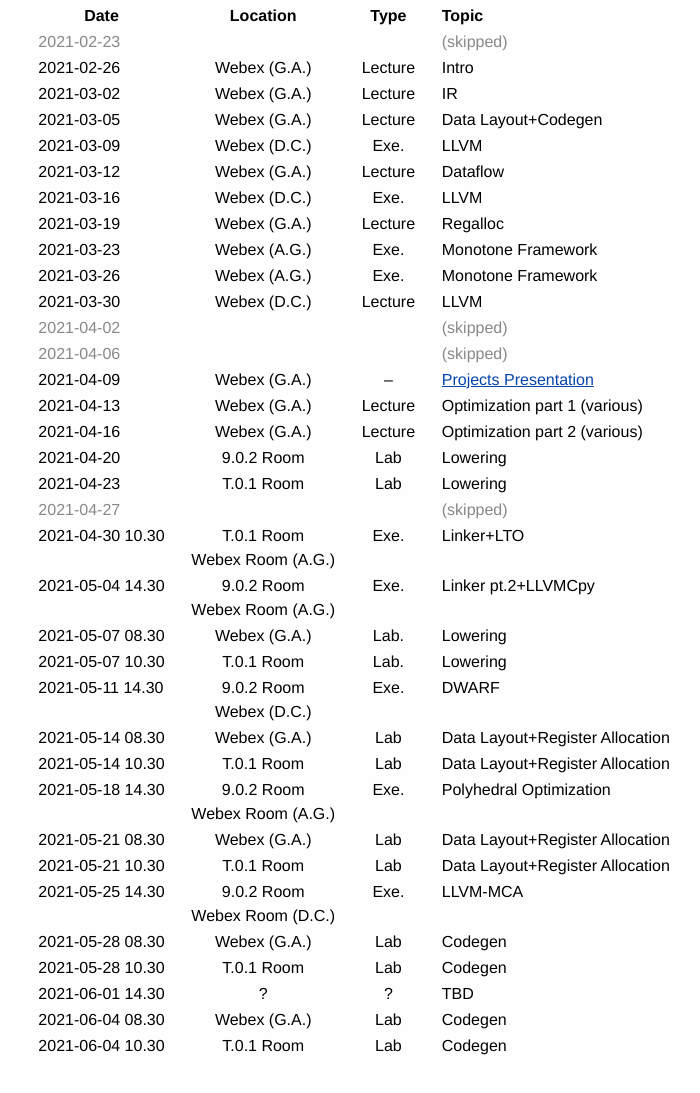
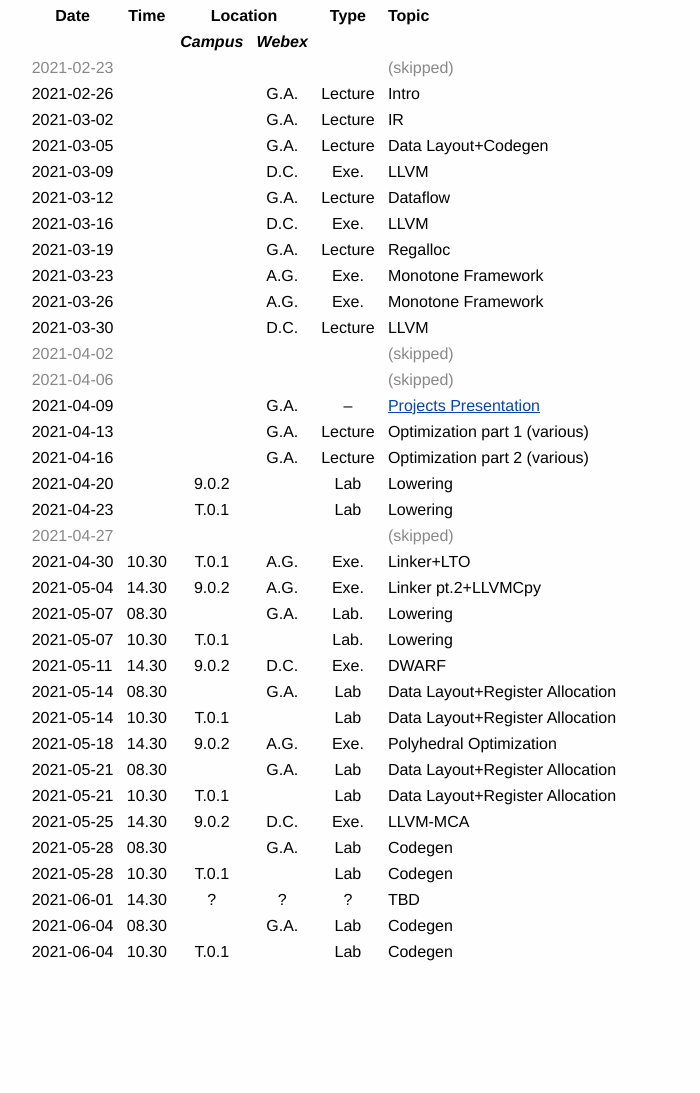
Before and after one commit to cto-course-polimi/cto-course-polimi.github.io, a plain HTML site: page cal.html in a window 1280 px wide. Shown: the part 149-1242 px from the top of the page, without its empty margins (279-979 px from the left). After the commit the page ends 1180 px from the top, so only its background shows below. Drawn offline with Linux system fonts and the light colour scheme.

Commit message:
Regen site

```diff
--- a/cal.html
+++ b/cal.html
@@ -196,8 +196,8 @@ table {
 
 td, th {
   vertical-align: top;
-  padding-right: 10pt;
-  padding-left: 10pt;
+  padding-right: 5pt;
+  padding-left: 5pt;
 }
 
 @media only screen and (min-width: 480px) {
@@ -300,7 +300,10 @@ Code Transformation and Optimization (2021)
 <th>
 <strong>Date</strong>
 </th>
-<th style="text-align:center;">
+<th>
+<strong>Time</strong>
+</th>
+<th style="text-align:center;" colspan="2">
 <strong>Location</strong>
 </th>
 <th style="text-align:center;">
@@ -310,9 +313,29 @@ Code Transformation and Optimization (2021)
 <strong>Topic</strong>
 </th>
 </tr>
+<tr>
+<th>
+</th>
+<th>
+</th>
+<th style="text-align:center;">
+<em>Campus</em>
+</th>
+<th style="text-align:center;">
+<em>Webex</em>
+</th>
+<th style="text-align:center;">
+</th>
+<th style="text-align:left;">
+</th>
+</tr>
 <tr style="color:#888">
 <td>
 2021-02-23
+</td>
+<td>
+</td>
+<td style="text-align:center;">
 </td>
 <td style="text-align:center;">
 </td>
@@ -326,8 +349,12 @@ Code Transformation and Optimization (2021)
 <td>
 2021-02-26
 </td>
+<td>
+</td>
 <td style="text-align:center;">
-Webex (G.A.)
+</td>
+<td style="text-align:center;">
+G.A.
 </td>
 <td style="text-align:center;">
 Lecture
@@ -340,8 +367,12 @@ Intro
 <td>
 2021-03-02
 </td>
+<td>
+</td>
 <td style="text-align:center;">
-Webex (G.A.)
+</td>
+<td style="text-align:center;">
+G.A.
 </td>
 <td style="text-align:center;">
 Lecture
@@ -354,8 +385,12 @@ IR
 <td>
 2021-03-05
 </td>
+<td>
+</td>
 <td style="text-align:center;">
-Webex (G.A.)
+</td>
+<td style="text-align:center;">
+G.A.
 </td>
 <td style="text-align:center;">
 Lecture
@@ -368,8 +403,12 @@ Data Layout+Codegen
 <td>
 2021-03-09
 </td>
+<td>
+</td>
 <td style="text-align:center;">
-Webex (D.C.)
+</td>
+<td style="text-align:center;">
+D.C.
 </td>
 <td style="text-align:center;">
 Exe.
@@ -382,8 +421,12 @@ LLVM
 <td>
 2021-03-12
 </td>
+<td>
+</td>
 <td style="text-align:center;">
-Webex (G.A.)
+</td>
+<td style="text-align:center;">
+G.A.
 </td>
 <td style="text-align:center;">
 Lecture
@@ -396,8 +439,12 @@ Dataflow
 <td>
 2021-03-16
 </td>
+<td>
+</td>
 <td style="text-align:center;">
-Webex (D.C.)
+</td>
+<td style="text-align:center;">
+D.C.
 </td>
 <td style="text-align:center;">
 Exe.
@@ -410,8 +457,12 @@ LLVM
 <td>
 2021-03-19
 </td>
+<td>
+</td>
 <td style="text-align:center;">
-Webex (G.A.)
+</td>
+<td style="text-align:center;">
+G.A.
 </td>
 <td style="text-align:center;">
 Lecture
@@ -424,8 +475,12 @@ Regalloc
 <td>
 2021-03-23
 </td>
+<td>
+</td>
 <td style="text-align:center;">
-Webex (A.G.)
+</td>
+<td style="text-align:center;">
+A.G.
 </td>
 <td style="text-align:center;">
 Exe.
@@ -438,8 +493,12 @@ Monotone Framework
 <td>
 2021-03-26
 </td>
+<td>
+</td>
 <td style="text-align:center;">
-Webex (A.G.)
+</td>
+<td style="text-align:center;">
+A.G.
 </td>
 <td style="text-align:center;">
 Exe.
@@ -452,8 +511,12 @@ Monotone Framework
 <td>
 2021-03-30
 </td>
+<td>
+</td>
 <td style="text-align:center;">
-Webex (D.C.)
+</td>
+<td style="text-align:center;">
+D.C.
 </td>
 <td style="text-align:center;">
 Lecture
@@ -465,6 +528,10 @@ LLVM
 <tr style="color:#888">
 <td>
 2021-04-02
+</td>
+<td>
+</td>
+<td style="text-align:center;">
 </td>
 <td style="text-align:center;">
 </td>
@@ -478,6 +545,10 @@ LLVM
 <td>
 2021-04-06
 </td>
+<td>
+</td>
+<td style="text-align:center;">
+</td>
 <td style="text-align:center;">
 </td>
 <td style="text-align:center;">
@@ -490,8 +561,12 @@ LLVM
 <td>
 2021-04-09
 </td>
+<td>
+</td>
 <td style="text-align:center;">
-Webex (G.A.)
+</td>
+<td style="text-align:center;">
+G.A.
 </td>
 <td style="text-align:center;">
 –
@@ -504,8 +579,12 @@ Webex (G.A.)
 <td>
 2021-04-13
 </td>
+<td>
+</td>
 <td style="text-align:center;">
-Webex (G.A.)
+</td>
+<td style="text-align:center;">
+G.A.
 </td>
 <td style="text-align:center;">
 Lecture
@@ -518,8 +597,12 @@ Optimization part 1 (various)
 <td>
 2021-04-16
 </td>
+<td>
+</td>
 <td style="text-align:center;">
-Webex (G.A.)
+</td>
+<td style="text-align:center;">
+G.A.
 </td>
 <td style="text-align:center;">
 Lecture
@@ -532,8 +615,12 @@ Optimization part 2 (various)
 <td>
 2021-04-20
 </td>
+<td>
+</td>
 <td style="text-align:center;">
-9.0.2 Room
+9.0.2
+</td>
+<td style="text-align:center;">
 </td>
 <td style="text-align:center;">
 Lab
@@ -546,8 +633,12 @@ Lowering
 <td>
 2021-04-23
 </td>
+<td>
+</td>
 <td style="text-align:center;">
-T.0.1 Room
+T.0.1
+</td>
+<td style="text-align:center;">
 </td>
 <td style="text-align:center;">
 Lab
@@ -560,6 +651,10 @@ Lowering
 <td>
 2021-04-27
 </td>
+<td>
+</td>
+<td style="text-align:center;">
+</td>
 <td style="text-align:center;">
 </td>
 <td style="text-align:center;">
@@ -570,10 +665,16 @@ Lowering
 </tr>
 <tr>
 <td>
-2021-04-30 10.30
+2021-04-30
+</td>
+<td>
+10.30
 </td>
 <td style="text-align:center;">
-T.0.1 Room <br> Webex Room (A.G.)
+T.0.1
+</td>
+<td style="text-align:center;">
+A.G.
 </td>
 <td style="text-align:center;">
 Exe.
@@ -584,10 +685,16 @@ Linker+LTO
 </tr>
 <tr>
 <td>
-2021-05-04 14.30
+2021-05-04
+</td>
+<td>
+14.30
 </td>
 <td style="text-align:center;">
-9.0.2 Room <br> Webex Room (A.G.)
+9.0.2
+</td>
+<td style="text-align:center;">
+A.G.
 </td>
 <td style="text-align:center;">
 Exe.
@@ -598,10 +705,15 @@ Linker pt.2+LLVMCpy
 </tr>
 <tr>
 <td>
-2021-05-07 08.30
+2021-05-07
+</td>
+<td>
+08.30
 </td>
 <td style="text-align:center;">
-Webex (G.A.)
+</td>
+<td style="text-align:center;">
+G.A.
 </td>
 <td style="text-align:center;">
 Lab.
@@ -612,10 +724,15 @@ Lowering
 </tr>
 <tr>
 <td>
-2021-05-07 10.30
+2021-05-07
+</td>
+<td>
+10.30
 </td>
 <td style="text-align:center;">
-T.0.1 Room
+T.0.1
+</td>
+<td style="text-align:center;">
 </td>
 <td style="text-align:center;">
 Lab.
@@ -626,10 +743,16 @@ Lowering
 </tr>
 <tr>
 <td>
-2021-05-11 14.30
+2021-05-11
+</td>
+<td>
+14.30
 </td>
 <td style="text-align:center;">
-9.0.2 Room <br> Webex (D.C.)
+9.0.2
+</td>
+<td style="text-align:center;">
+D.C.
 </td>
 <td style="text-align:center;">
 Exe.
@@ -640,10 +763,15 @@ DWARF
 </tr>
 <tr>
 <td>
-2021-05-14 08.30
+2021-05-14
+</td>
+<td>
+08.30
 </td>
 <td style="text-align:center;">
-Webex (G.A.)
+</td>
+<td style="text-align:center;">
+G.A.
 </td>
 <td style="text-align:center;">
 Lab
@@ -654,10 +782,15 @@ Data Layout+Register Allocation
 </tr>
 <tr>
 <td>
-2021-05-14 10.30
+2021-05-14
+</td>
+<td>
+10.30
 </td>
 <td style="text-align:center;">
-T.0.1 Room
+T.0.1
+</td>
+<td style="text-align:center;">
 </td>
 <td style="text-align:center;">
 Lab
@@ -668,10 +801,16 @@ Data Layout+Register Allocation
 </tr>
 <tr>
 <td>
-2021-05-18 14.30
+2021-05-18
+</td>
+<td>
+14.30
 </td>
 <td style="text-align:center;">
-9.0.2 Room <br> Webex Room (A.G.)
+9.0.2
+</td>
+<td style="text-align:center;">
+A.G.
 </td>
 <td style="text-align:center;">
 Exe.
@@ -682,10 +821,15 @@ Polyhedral Optimization
 </tr>
 <tr>
 <td>
-2021-05-21 08.30
+2021-05-21
+</td>
+<td>
+08.30
 </td>
 <td style="text-align:center;">
-Webex (G.A.)
+</td>
+<td style="text-align:center;">
+G.A.
 </td>
 <td style="text-align:center;">
 Lab
@@ -696,10 +840,15 @@ Data Layout+Register Allocation
 </tr>
 <tr>
 <td>
-2021-05-21 10.30
+2021-05-21
+</td>
+<td>
+10.30
 </td>
 <td style="text-align:center;">
-T.0.1 Room
+T.0.1
+</td>
+<td style="text-align:center;">
 </td>
 <td style="text-align:center;">
 Lab
@@ -710,10 +859,16 @@ Data Layout+Register Allocation
 </tr>
 <tr>
 <td>
-2021-05-25 14.30
+2021-05-25
+</td>
+<td>
+14.30
 </td>
 <td style="text-align:center;">
-9.0.2 Room <br> Webex Room (D.C.)
+9.0.2
+</td>
+<td style="text-align:center;">
+D.C.
 </td>
 <td style="text-align:center;">
 Exe.
@@ -724,10 +879,15 @@ LLVM-MCA
 </tr>
 <tr>
 <td>
-2021-05-28 08.30
+2021-05-28
+</td>
+<td>
+08.30
 </td>
 <td style="text-align:center;">
-Webex (G.A.)
+</td>
+<td style="text-align:center;">
+G.A.
 </td>
 <td style="text-align:center;">
 Lab
@@ -738,10 +898,15 @@ Codegen
 </tr>
 <tr>
 <td>
-2021-05-28 10.30
+2021-05-28
+</td>
+<td>
+10.30
 </td>
 <td style="text-align:center;">
-T.0.1 Room
+T.0.1
+</td>
+<td style="text-align:center;">
 </td>
 <td style="text-align:center;">
 Lab
@@ -752,7 +917,13 @@ Codegen
 </tr>
 <tr>
 <td>
-2021-06-01 14.30
+2021-06-01
+</td>
+<td>
+14.30
+</td>
+<td style="text-align:center;">
+?
 </td>
 <td style="text-align:center;">
 ?
@@ -766,10 +937,15 @@ TBD
 </tr>
 <tr>
 <td>
-2021-06-04 08.30
+2021-06-04
+</td>
+<td>
+08.30
 </td>
 <td style="text-align:center;">
-Webex (G.A.)
+</td>
+<td style="text-align:center;">
+G.A.
 </td>
 <td style="text-align:center;">
 Lab
@@ -780,10 +956,15 @@ Codegen
 </tr>
 <tr>
 <td>
-2021-06-04 10.30
+2021-06-04
+</td>
+<td>
+10.30
 </td>
 <td style="text-align:center;">
-T.0.1 Room
+T.0.1
+</td>
+<td style="text-align:center;">
 </td>
 <td style="text-align:center;">
 Lab
```
Also changed, not shown: eval.html (+2 -2 lines), index.html (+2 -2 lines), material.html (+2 -2 lines), projects.html (+2 -2 lines), syllabus.html (+2 -2 lines).
